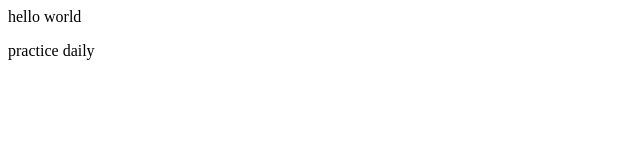
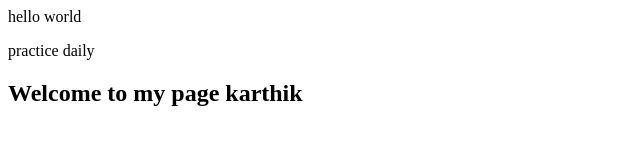
Before and after one commit to karthik1999-coder/karthik-demo, a plain HTML site: page index.html in a window 1280 px wide. Shown: the whole page, without its empty margins (0-640 px from the left). Drawn offline with Linux system fonts and the light colour scheme.

Commit message:
kick Page

```diff
--- a/index.html
+++ b/index.html
@@ -1,2 +1,3 @@
 <p>hello world</p>
 <p>practice daily</p>
+<h2>Welcome to my page karthik</h2>
```
Also changed, not shown: 1 other file.
